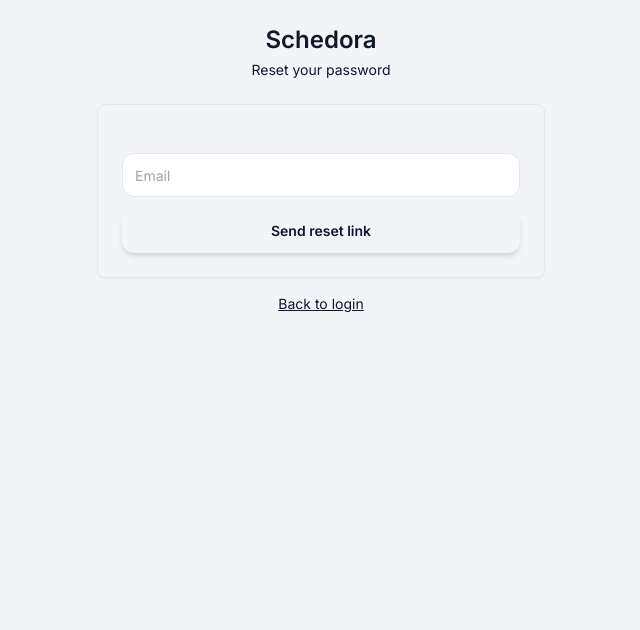
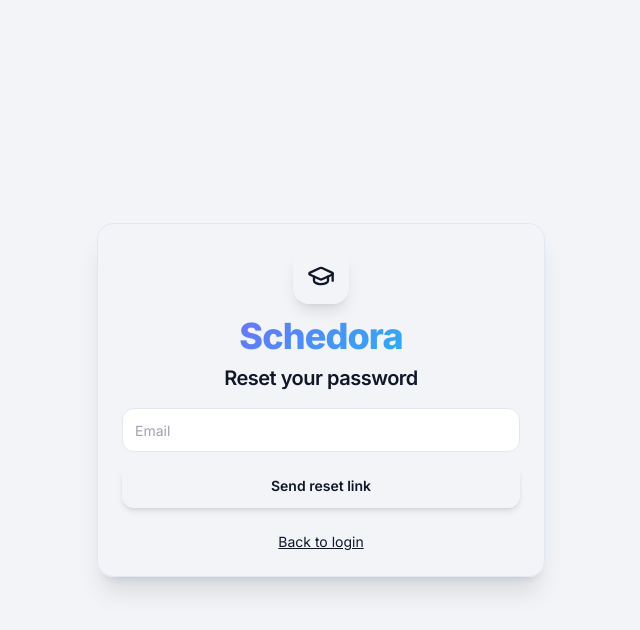
Before and after one commit to nihanth-yadalam/IAP---frontend, a React (Vite) app: page /forgot in a window 1280 px wide. Shown: the top 630 px of the page, without its empty margins (319-959 px from the left). Built offline with nearby package versions, Linux system fonts and the light colour scheme.

Commit message:
Added Password validation

```diff
--- a/src/components/AuthShell.tsx
+++ b/src/components/AuthShell.tsx
@@ -1,20 +1,39 @@
 import React from "react";
 import { Card, CardContent, CardHeader } from "@/components/ui/card";
+import { GraduationCap } from "lucide-react";
 
 export function AuthShell({ title, children, footer }: { title: string; children: React.ReactNode; footer?: React.ReactNode }) {
   return (
-    <div className="min-h-full bg-background flex items-center justify-center p-6">
-      <div className="w-full max-w-md">
-        <div className="mb-6 text-center">
-          <div className="text-2xl font-semibold text-foreground">Schedora</div>
-          <div className="text-sm text-muted-foreground mt-1">{title}</div>
-        </div>
-        <Card className="bg-card text-card-foreground border-border">
-          <CardHeader />
-          <CardContent className="text-foreground">{children}</CardContent>
-        </Card>
-        {footer ? <div className="mt-4 text-center text-sm text-muted-foreground">{footer}</div> : null}
-      </div>
+    <div className="relative flex min-h-screen items-center justify-center px-4 overflow-hidden">
+      {/* Animated gradient background */}
+      <div className="absolute inset-0 bg-gradient-to-br from-vibrant-purple/20 via-background to-vibrant-blue/20 opacity-40 dark:opacity-20" />
+      <div className="absolute inset-0 bg-background/60 backdrop-blur-sm" />
+
+      {/* Floating decorative blobs */}
+      <div className="absolute top-20 left-20 w-72 h-72 rounded-full bg-vibrant-purple/30 blur-3xl animate-float" />
+      <div className="absolute bottom-20 right-20 w-96 h-96 rounded-full bg-vibrant-blue/25 blur-3xl animate-float" style={{ animationDelay: "1s" }} />
+
+      <Card className="relative w-full max-w-md rounded-2xl bg-card text-card-foreground border border-border shadow-xl animate-scale-in">
+        <CardHeader className="space-y-3 text-center pb-2">
+          <div className="mx-auto flex h-14 w-14 items-center justify-center rounded-2xl bg-primary shadow-lg shadow-primary/30">
+            <GraduationCap className="h-7 w-7 text-primary-foreground" />
+          </div>
+          <div className="space-y-2">
+            <h1 className="text-4xl font-black tracking-tight gradient-text animate-fade-in">
+              Schedora
+            </h1>
+            <h2 className="text-xl font-semibold tracking-tight text-foreground">{title}</h2>
+          </div>
+        </CardHeader>
+        <CardContent className="pt-2">
+          {children}
+        </CardContent>
+        {footer && (
+          <div className="px-6 pb-6 text-center text-sm text-muted-foreground">
+            {footer}
+          </div>
+        )}
+      </Card>
     </div>
   );
 }
--- /dev/null
+++ b/src/components/ui/password-strength.tsx
@@ -0,0 +1,117 @@
+import { Check, X } from "lucide-react";
+import { useMemo } from "react";
+
+export interface PasswordRequirement {
+  label: string;
+  test: (password: string) => boolean;
+}
+
+const defaultRequirements: PasswordRequirement[] = [
+  {
+    label: "At least 8 characters",
+    test: (pwd: string) => pwd.length >= 8,
+  },
+  {
+    label: "One uppercase letter",
+    test: (pwd: string) => /[A-Z]/.test(pwd),
+  },
+  {
+    label: "One number",
+    test: (pwd: string) => /[0-9]/.test(pwd),
+  },
+  {
+    label: "One special character",
+    test: (pwd: string) => /[!@#$%^&*()_+\-=\[\]{};':"\\|,.<>\/?]/.test(pwd),
+  },
+];
+
+interface PasswordStrengthIndicatorProps {
+  password: string;
+  requirements?: PasswordRequirement[];
+}
+
+export function PasswordStrengthIndicator({
+  password,
+  requirements = defaultRequirements
+}: PasswordStrengthIndicatorProps) {
+  const results = useMemo(() => {
+    return requirements.map((req) => ({
+      ...req,
+      met: req.test(password),
+    }));
+  }, [password, requirements]);
+
+  const metCount = results.filter((r) => r.met).length;
+  const totalCount = results.length;
+  const percentage = (metCount / totalCount) * 100;
+
+  // Determine strength level and color
+  const getStrengthLevel = () => {
+    if (percentage === 0) return { label: "No password", color: "bg-muted" };
+    if (percentage < 50) return { label: "Weak", color: "bg-destructive" };
+    if (percentage < 75) return { label: "Fair", color: "bg-vibrant-orange" };
+    if (percentage < 100) return { label: "Good", color: "bg-vibrant-blue" };
+    return { label: "Strong", color: "bg-vibrant-green" };
+  };
+
+  const strength = getStrengthLevel();
+
+  if (!password) return null;
+
+  return (
+    <div className="space-y-3 animate-fade-in">
+      {/* Progress Bar */}
+      <div className="space-y-1.5">
+        <div className="flex items-center justify-between text-xs">
+          <span className="text-muted-foreground font-medium">Password strength</span>
+          <span className={`font-semibold ${
+            percentage === 100 ? 'text-vibrant-green' :
+            percentage >= 75 ? 'text-vibrant-blue' :
+            percentage >= 50 ? 'text-vibrant-orange' :
+            'text-destructive'
+          }`}>
+            {strength.label}
+          </span>
+        </div>
+        <div className="h-2 w-full bg-secondary rounded-full overflow-hidden">
+          <div
+            className={`h-full transition-all duration-300 ease-out ${strength.color}`}
+            style={{ width: `${percentage}%` }}
+          />
+        </div>
+      </div>
+
+      {/* Requirements Checklist */}
+      <div className="space-y-2">
+        {results.map((result, index) => (
+          <div
+            key={index}
+            className={`flex items-center gap-2 text-xs transition-colors duration-200 ${
+              result.met ? "text-vibrant-green" : "text-muted-foreground"
+            }`}
+          >
+            <div className={`flex-shrink-0 flex items-center justify-center w-4 h-4 rounded-full transition-all duration-200 ${
+              result.met
+                ? "bg-vibrant-green/20 scale-100"
+                : "bg-muted scale-95"
+            }`}>
+              {result.met ? (
+                <Check className="w-3 h-3 text-vibrant-green" strokeWidth={3} />
+              ) : (
+                <X className="w-3 h-3 text-muted-foreground/50" strokeWidth={2} />
+              )}
+            </div>
+            <span className={`font-medium ${result.met ? "line-through" : ""}`}>
+              {result.label}
+            </span>
+          </div>
+        ))}
+      </div>
+    </div>
+  );
+}
+
+// Export a function to check if password meets all requirements
+export function validatePassword(password: string, requirements = defaultRequirements): boolean {
+  return requirements.every((req) => req.test(password));
+}
```
